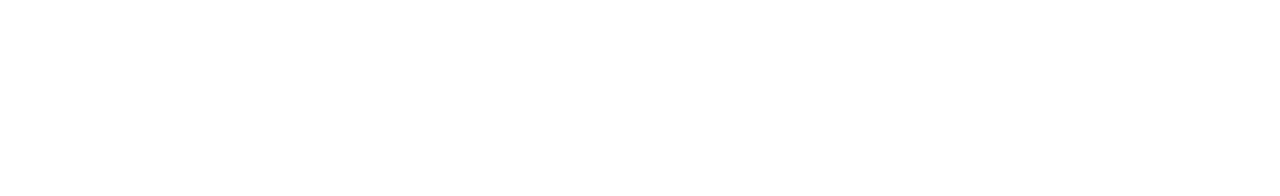
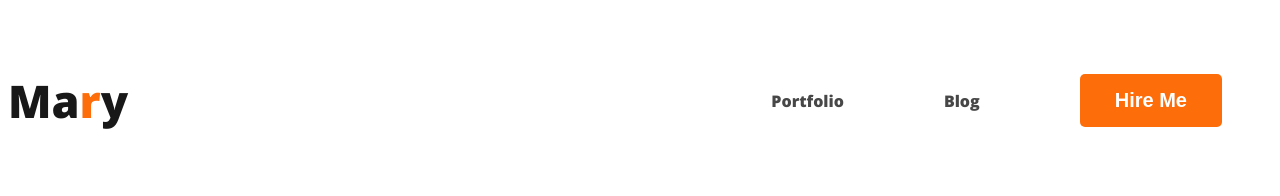
Before and after one commit to tanvir0896/my-first-web-dev-portfolio, a plain HTML site: page index.html in a window 1280 px wide. Drawn offline with nearby package versions, Linux system fonts and the light colour scheme.

Commit message:
added nav

```diff
--- a/index.html
+++ b/index.html
@@ -4,10 +4,21 @@
     <meta charset="UTF-8">
     <meta name="viewport" content="width=device-width, initial-scale=1.0">
     <title>WEB DEVELOPER PORTFOLIO</title>
+    <link rel="preconnect" href="https://fonts.googleapis.com">
+    <link rel="preconnect" href="https://fonts.gstatic.com" crossorigin>
+    <link href="https://fonts.googleapis.com/css2?family=Open+Sans:wght@800&display=swap" rel="stylesheet">
+    <link rel="stylesheet" href="styles/portfolio.css">
 </head>
 <body>
     <header>
-
+        <nav>
+            <h3 class="nav-title">Ma<span class="text-primary">r</span>y</h3>
+            <ul>
+                <li><a href="">Portfolio</a></li>
+                <li><a href="">Blog</a></li>
+                <li><button class="btn-primay">Hire Me</button></li>
+            </ul>
+        </nav>
     </header>
     <main>
 
--- /dev/null
+++ b/styles/portfolio.css
@@ -0,0 +1,48 @@
+/* common shared styles */
+body {
+    font-family: 'Open Sans', sans-serif;
+}
+
+/* nav related styles */
+nav {
+    display: flex;
+    justify-content: space-between;
+    align-items: center;
+}
+
+.text-primary {
+    color: #FD6E0A;
+}
+
+.btn-primay {
+    border-radius: 5px;
+    background: #FD6E0A;
+    border: 0;
+    color:#FFF;
+    font-size: 20px;
+    font-style: normal;
+    font-weight: 700;
+    line-height: normal;
+    padding: 15px 35px;
+}
+
+.nav-title {
+    color: #181818;
+    font-size: 45px;
+    font-weight: 800;
+}
+
+nav>ul {
+    display: flex;
+    align-items: center;
+}
+
+nav li {
+    list-style: none;
+    margin: 50px;
+}
+
+nav a {
+    text-decoration: none;
+    color: #474747;
+}
```
